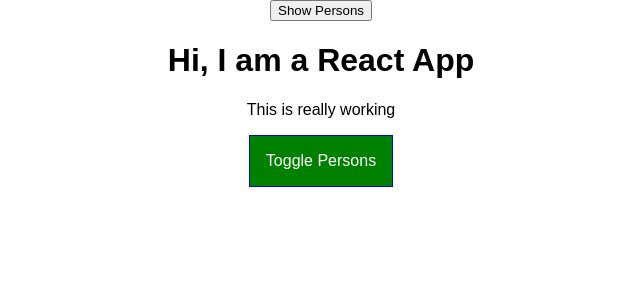
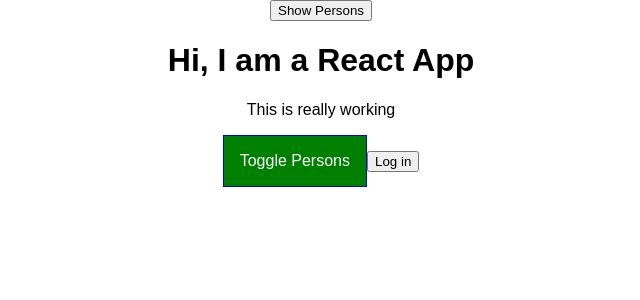
Before and after one commit to Matus-Dubrava/react, a React app in the folder tutorials/person-app/: page / in a window 1280 px wide. Shown: the top 300 px of the page, without its empty margins (319-959 px from the left). Built offline with nearby package versions, Linux system fonts and the light colour scheme.

Commit message:
added React Context

```diff
--- a/tutorials/person-app/src/components/Cockpit/Cockpit.js
+++ b/tutorials/person-app/src/components/Cockpit/Cockpit.js
@@ -27,6 +27,9 @@
       <button
         className={btnClasses.join(' ')}
         onClick={props.togglePersonsHandler}>Toggle Persons</button>
+      <button
+        onClick={props.loginHandler}>
+        Log in</button>
     </React.Fragment>
   );
 };
--- a/tutorials/person-app/src/components/PersonList/Person/Person.js
+++ b/tutorials/person-app/src/components/PersonList/Person/Person.js
@@ -3,6 +3,7 @@
 
 import classes from './Person.css';
 import withClass from '../../hoc/WithClass';
+import { AuthContext } from '../../../containers/App';
 
 class Person extends Component {
   constructor(props) {
@@ -38,6 +39,11 @@
 
     return (
       <React.Fragment>
+        <AuthContext.Consumer>
+        { (auth) => auth
+                      ? <p>I am authenticated</p>
+                      : null}
+        </AuthContext.Consumer>
         <p
           onClick={this.props.deletePersonHandler.bind(this, this.props.id)} >
           I am {this.props.name} and I am {this.props.age} yeas old.
--- a/tutorials/person-app/src/containers/App.js
+++ b/tutorials/person-app/src/containers/App.js
@@ -4,6 +4,8 @@
 import PersonList from '../components/PersonList/PersonList';
 import Cockpit from '../components/Cockpit/Cockpit';
 import withClass from '../components/hoc/WithClass';
+
+export const AuthContext = React.createContext(false);
 
 class App extends PureComponent {
   constructor(props) {
@@ -40,7 +42,8 @@
       { name: 'Sue', age: 42, id: 2 }
     ],
     showPersons: false,
-    toggleClickedCounter: 0
+    toggleClickedCounter: 0,
+    authenticated: false
   }
 
   togglePersonsHandler = () => {
@@ -69,6 +72,10 @@
     this.setState({ persons });
   };
 
+  loginHandler = () => {
+    this.setState({ authenticated: true });
+  }
+
   render() {
     console.log('[App.js] inside render');
     let persons = null;
@@ -90,8 +97,12 @@
         <Cockpit
           persons={this.state.persons}
           showPersons={this.state.showPersons}
+          loginHandler={this.loginHandler}
           togglePersonsHandler={this.togglePersonsHandler} />
-        {persons}
+          <AuthContext.Provider
+            value={this.state.authenticated} >
+            {persons}
+          </AuthContext.Provider>
       </React.Fragment>
     );
   }
```
